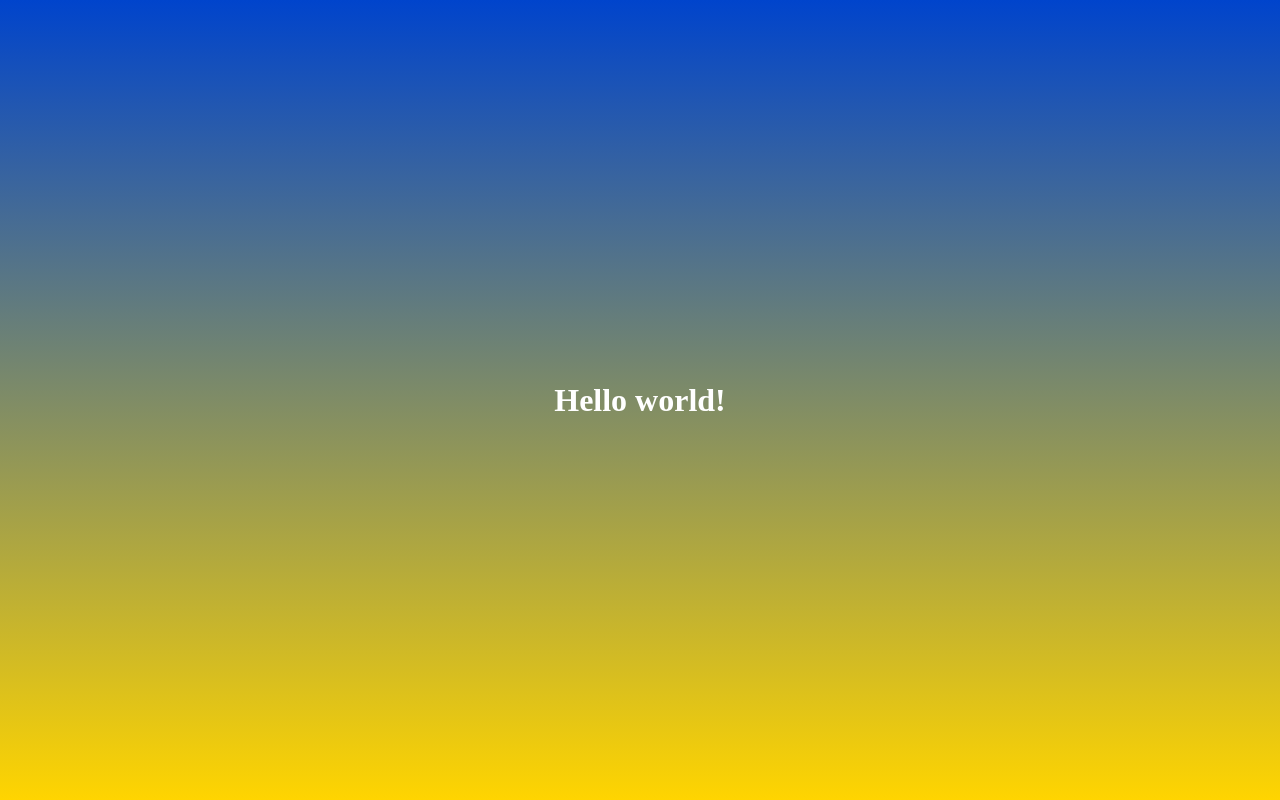
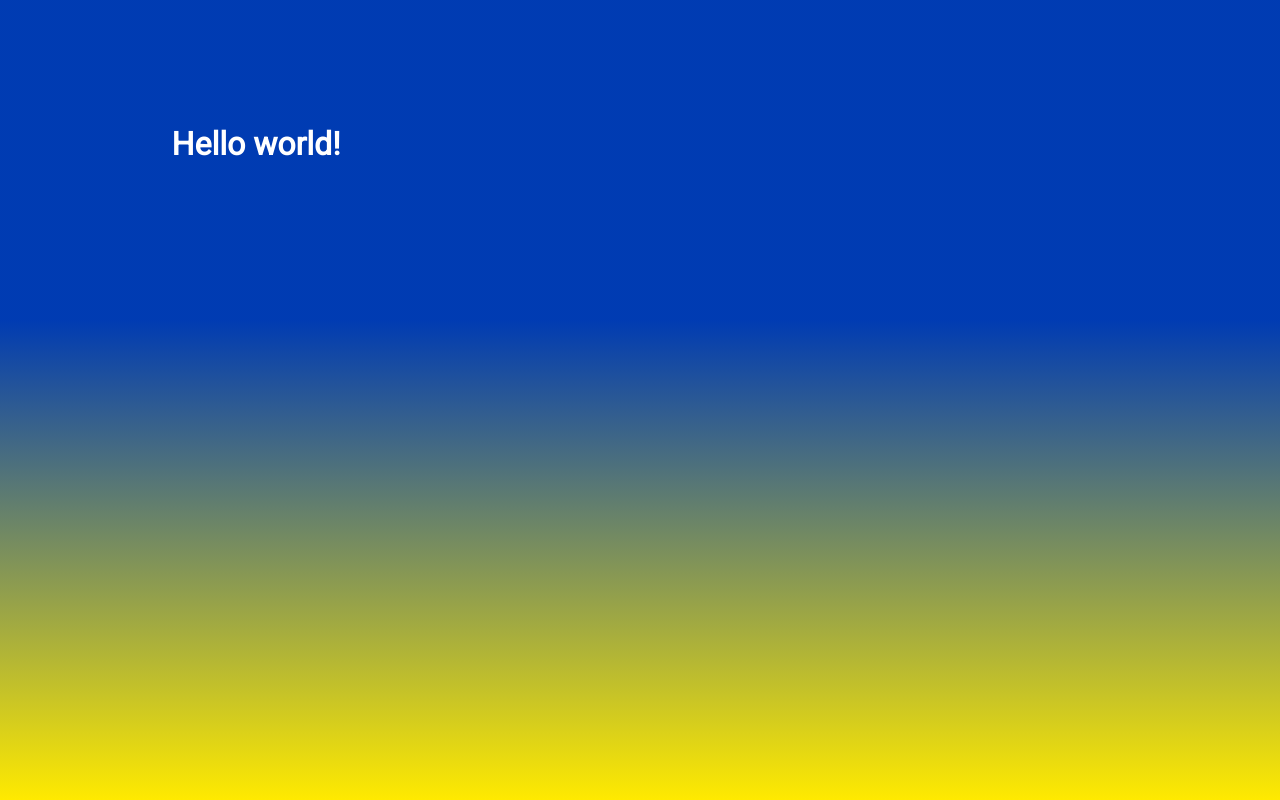
Before and after one commit to NedzadDonlagic04/vuejs-effect-tester, a Vue app: page / in a window 1280 px wide. Built offline with nearby package versions, Linux system fonts and the light colour scheme; the HTML template or start-up script is replaced by a standard one.

Commit message:
Styled app div
Added font family as well as styled the main app
div.

```diff
--- a/src/style.css
+++ b/src/style.css
@@ -3,11 +3,12 @@
 *::after {
     margin: 0;
     box-sizing: border-box;
+    font-family: 'Roboto', sans-serif;
 }
 
 :root {
-    --blue-dark: hsl(220, 100%, 40%);
-    --yellow-base: hsl(50, 100%, 50%);
+    --blue-dark: hsl(220, 100%, 35%);
+    --yellow-base: hsl(55, 100%, 50%);
 }
 
 html {
@@ -19,5 +20,16 @@ body {
     display: flex;
     justify-content: center;
     align-items: center;
-    background: linear-gradient(to bottom, var(--blue-dark), var(--yellow-base));
+    background: linear-gradient(to bottom, var(--blue-dark) 40%, var(--yellow-base));
 }
+
+#app {
+    width: max(60rem, 90vw);
+    margin: 0 2rem;
+    min-height: 80vh;
+
+    display: grid;
+    grid-template-rows: 1fr 1fr 3fr;
+    grid-template-columns: repeat(3, 1fr);
+    place-items: center;
+}
```
